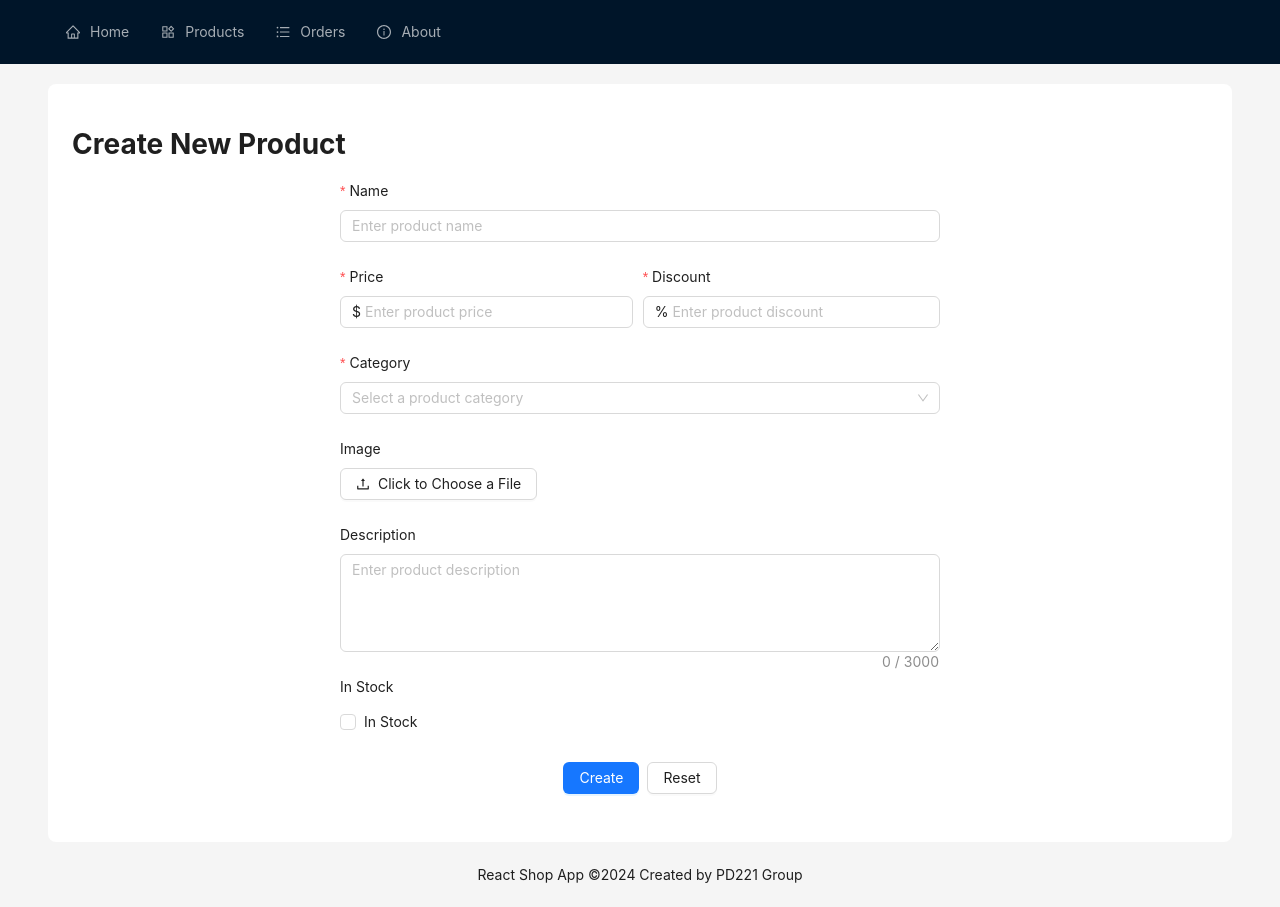
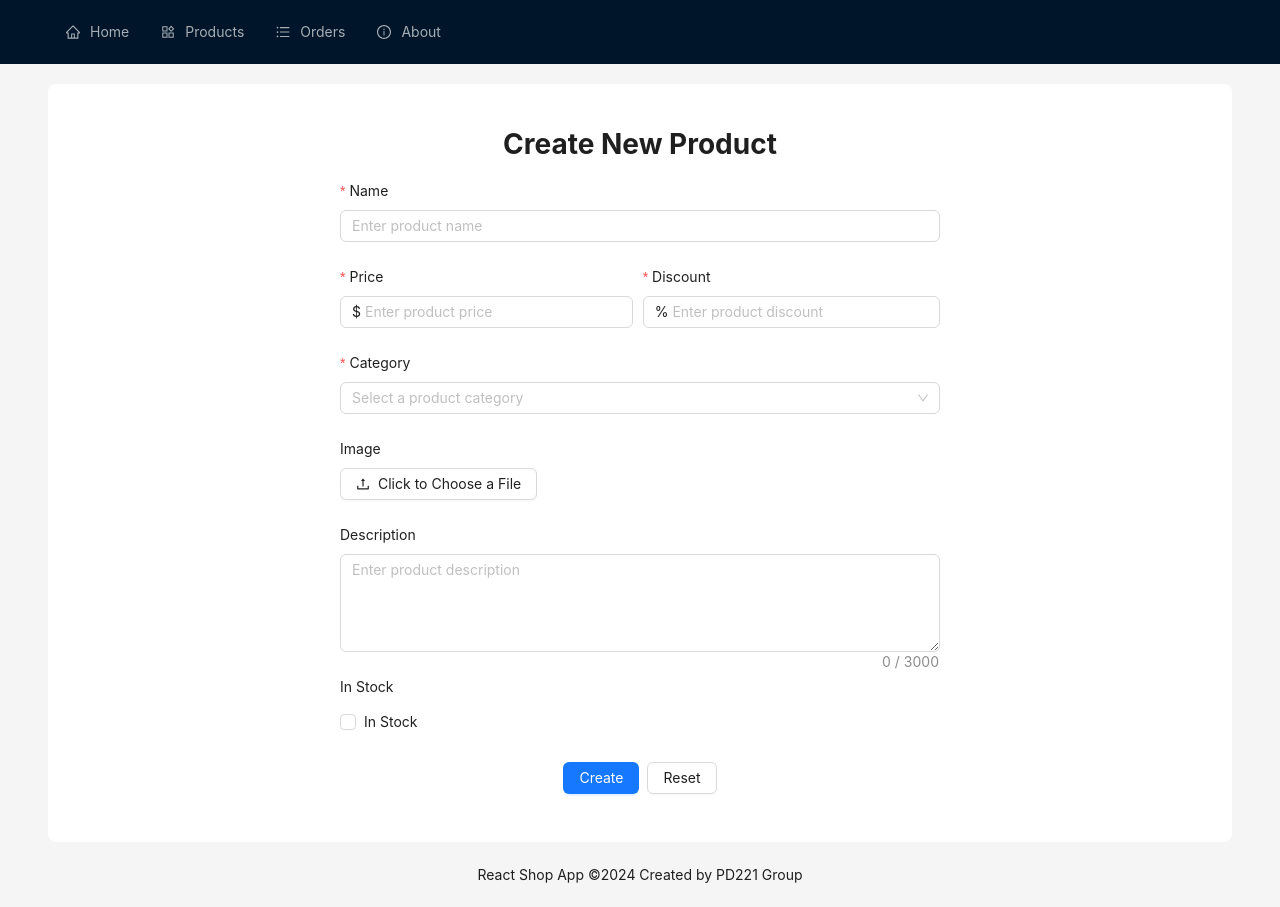
Before and after one commit to vladtymo/React-Shop-App-PD221, a React (Create React App) app: page /products/create in a window 1280 px wide. Built offline with nearby package versions, Linux system fonts and the light colour scheme.

Commit message:
Implement go back after submitting create new product

```diff
--- a/src/components/CreateForm.js
+++ b/src/components/CreateForm.js
@@ -1,13 +1,15 @@
 import React from 'react';
-import { Button, Checkbox, Form, Input, InputNumber, Select, Space, Upload } from 'antd';
+import { Button, Checkbox, Form, Input, InputNumber, Select, Space, Upload, message } from 'antd';
 import TextArea from 'antd/es/input/TextArea';
 import { UploadOutlined } from '@ant-design/icons';
 import { productsService } from '../services/products';
+import { useNavigate } from "react-router-dom";
 const { Option } = Select;
 
 export default function CreateForm() {
 
     const [form] = Form.useForm();
+    const navigate = useNavigate();
 
     const onFinish = async (values) => {
         console.log(values);
@@ -16,7 +18,11 @@ export default function CreateForm() {
         values.image = values.image.originFileObj;
 
         const response = await productsService.create(values);
-        console.log("Create status:", response.statusText);
+        if (response.status === 200) {
+
+            message.success(`Product created successfully!`);
+            navigate(-1);
+        }
     };
     const onReset = () => {
         form.resetFields();
@@ -30,7 +36,7 @@ export default function CreateForm() {
 
     return (
         <>
-            <h1>Create New Product</h1>
+            <h1 style={{ textAlign: "center" }}>Create New Product</h1>
             <Form
                 form={form}
                 name="control-hooks"
```
